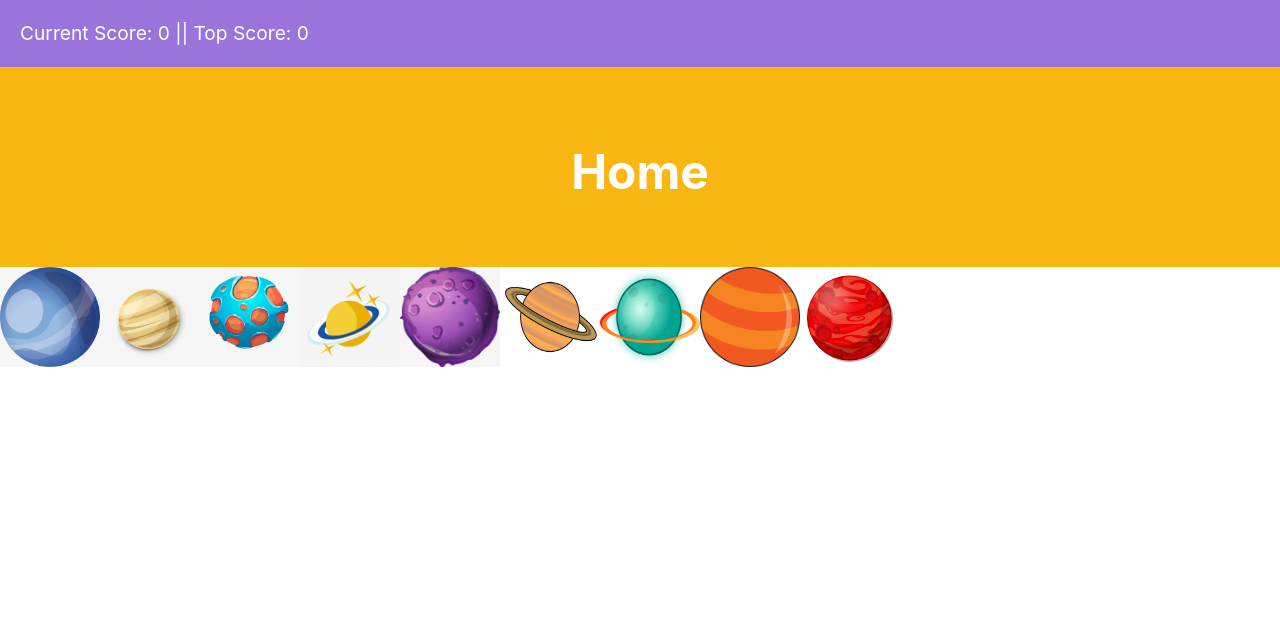
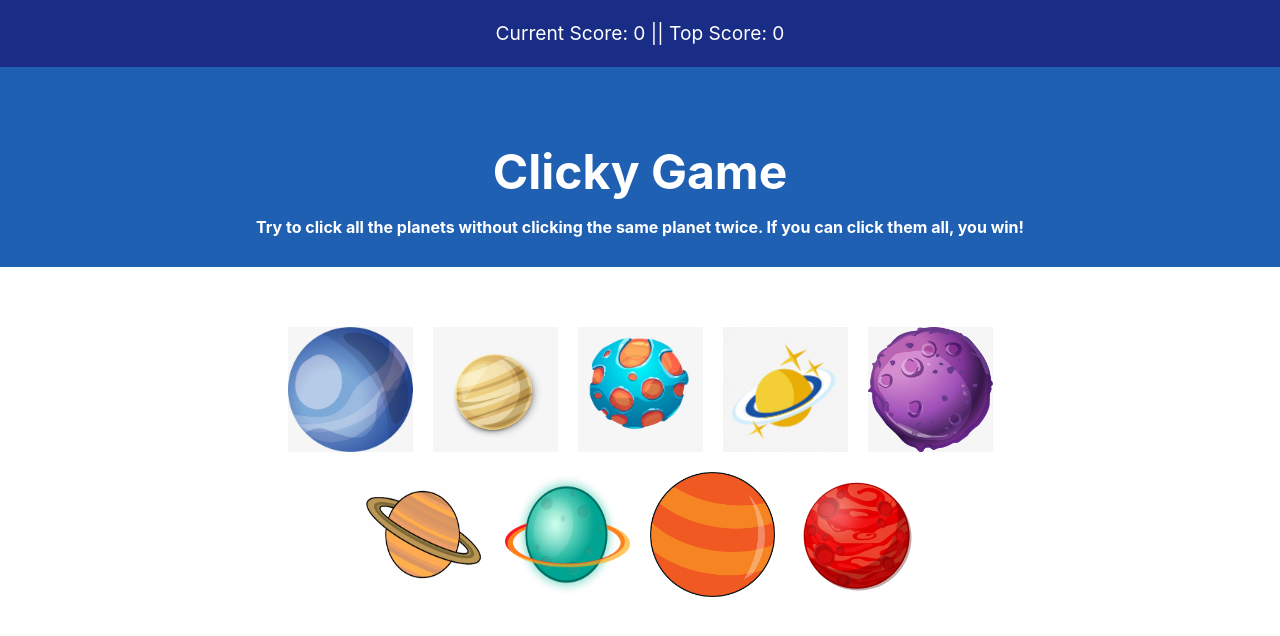
Before and after one commit to rjflanagan95/Clicky-Game, a React (Create React App) app: page / in a window 1280 px wide. Shown: the top 636 px of the page. Built offline with nearby package versions, Linux system fonts and the light colour scheme.

Commit message:
updating style, fixing top score bug

```diff
--- a/src/components/Game/index.js
+++ b/src/components/Game/index.js
@@ -1,3 +1,5 @@
+import "./style.css";
+
 import React, { Component } from "react";
 import Navbar from "../Navbar";
 import Header from "../Header";
@@ -59,7 +61,6 @@ const images = [
     },
 
 ]
-// import "./style.css";
 
 class Game extends Component {
   // Setting the component's initial state
@@ -73,7 +74,7 @@ class Game extends Component {
 
     handleClick = imgID => {
         if (this.state.clickedImages.indexOf(imgID) !== -1) {
-            this.setState({ score: 0, topScore: 0, clickedImages: [] });
+            this.setState({ score: 0, clickedImages: [] });
             alert("You lost :(");
         } else {
             this.setState({ score: this.state.score + 1, clickedImages: this.state.clickedImages.concat(imgID)}, () => {
@@ -100,9 +101,11 @@ class Game extends Component {
             <div>
                 <Navbar score={this.state.score} topScore={this.state.topScore}/>
                 <Header/>
-                {this.state.images.map(item =>
-                    <img onClick={() => this.handleClick(item.id)} key={item.id} id={item.id} alt={item.alt} style={{width:100,height:100}} src={item.src}/>
-                )}
+                <div className="image-container">
+                    {this.state.images.map(item =>
+                        <img className="planet-image" onClick={() => this.handleClick(item.id)} key={item.id} id={item.id} alt={item.alt} style={{width:125,height:125}} src={item.src}/>
+                    )}
+                </div>
             </div>
         );
     }
--- /dev/null
+++ b/src/components/Game/style.css
@@ -0,0 +1,14 @@
+.image-container {
+    display: flex;
+    min-height: 80%;
+    flex-wrap: wrap;
+    justify-content: center;
+    padding-top: 50px;
+    padding-bottom: 50px;
+    width: 60%;
+    margin: 0 auto;
+}
+
+.planet-image {
+    padding: 10px;
+}
--- a/src/components/Header.js
+++ b/src/components/Header.js
@@ -4,7 +4,8 @@ import "./styles/Header.css";
 function Header() {
   return (
     <header className="header">
-      <h1>Home</h1>
+      <h1>Clicky Game</h1>
+      <p>Try to click all the planets without clicking the same planet twice. If you can click them all, you win!</p>
     </header>
   );
 }
--- a/src/components/Navbar.js
+++ b/src/components/Navbar.js
@@ -2,16 +2,16 @@ import React from "react";
 
 const styles = {
   card: {
-    // margin: 20,
-    background: "#e8eaf6"
+    background: "#192d86"
   },
   heading: {
-    background: "#9a74db",
+    background: "#192d86",
     minHeight: 50,
     lineHeight: 3.5,
     fontSize: "1.2rem",
     color: "white",
-    padding: "0 20px"
+    padding: "0 20px",
+    textAlign: "center"
   }
 };
 
--- a/src/components/styles/Header.css
+++ b/src/components/styles/Header.css
@@ -1,5 +1,5 @@
 .header {
-  background: #f9b713;
+  background: #2060b3;
   height: 200px;
 }
 
@@ -10,3 +10,10 @@
   color: white;
   font-size: 3rem;
 }
+
+.header p {
+  text-align: center;
+  color: white;
+  font-size: 1rem;
+  font-weight: bold;
+}
--- a/src/components/styles/Navbar.css
+++ b/src/components/styles/Navbar.css
@@ -1,5 +1,5 @@
 .navbar {
-  background: #653bb5;
+  background: #192d86;
   height: 60px;
 }
 
```
